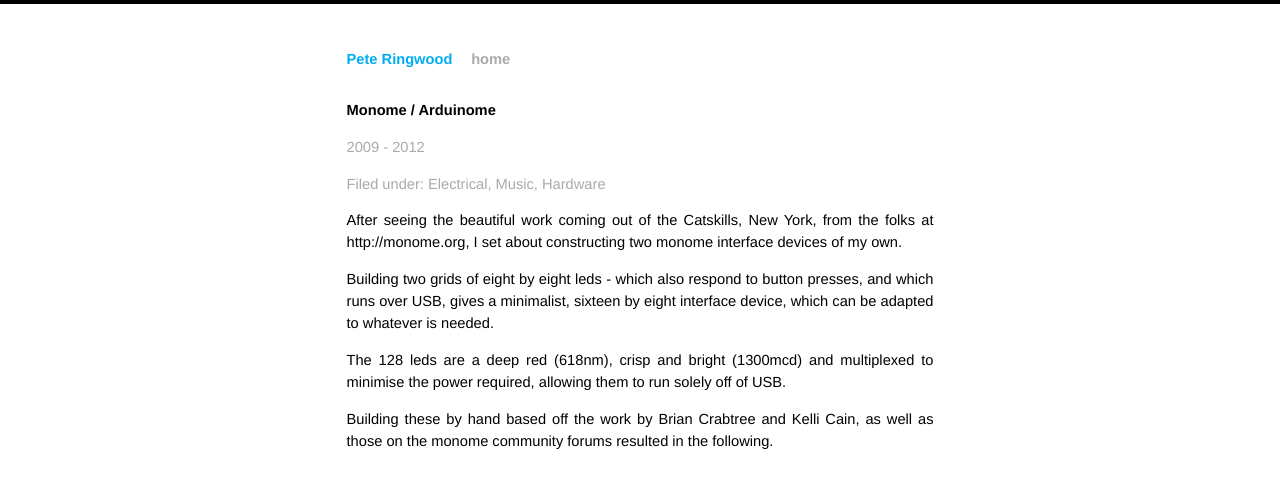
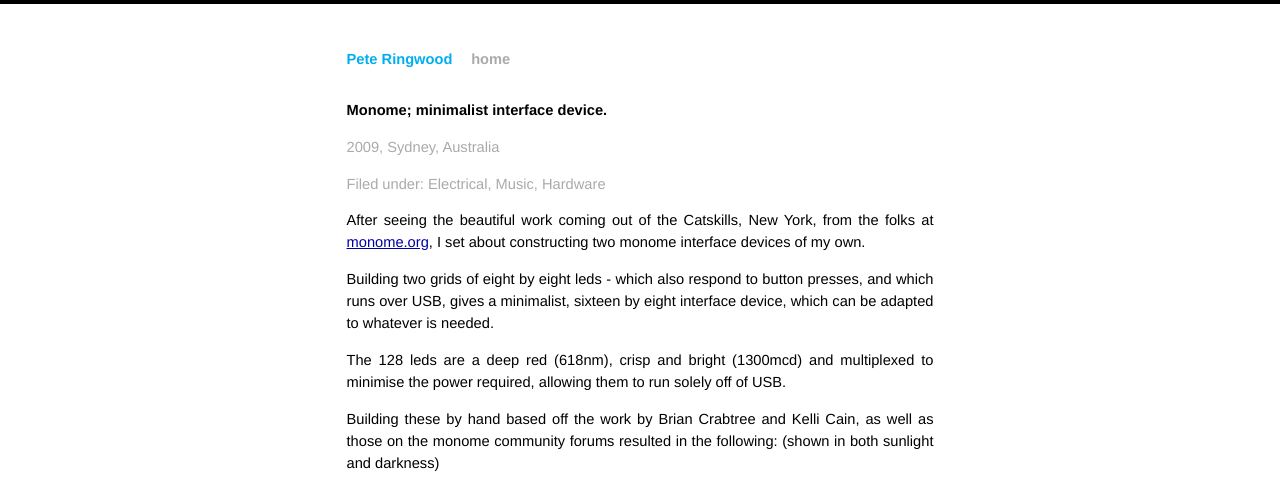
Before and after one commit to pgr/pgr.github.com, a Jekyll site: the page built from _posts/2009-2-27-custom-monome.md, in a window 1280 px wide and 1400 px high. Shown: the top 481 px of the window. Built offline with Jekyll 4.4.1, drawn with Linux system fonts in a browser that asks for light colours; Markdown is read by kramdown in place of the engine named in the settings; some of the changed text lies outside the part shown; grey boxes are pictures that could not be loaded.

Commit message:
added edison video

```diff
--- a/_posts/2009-2-27-custom-monome.md
+++ b/_posts/2009-2-27-custom-monome.md
@@ -1,21 +1,21 @@
 ---
 layout: post
-title: Monome / Arduinome
+title: Monome; minimalist interface device.
 ---
 
 {{ page.title }}
 ================
 
-<p class="meta">2009 - 2012</p>
+<p class="meta">2009, Sydney, Australia</p>
 <p class="meta">Filed under: Electrical, Music, Hardware</p>
 
-After seeing the beautiful work coming out of the Catskills, New York, from the folks at http://monome.org, I set about constructing two monome interface devices of my own.
+After seeing the beautiful work coming out of the Catskills, New York, from the folks at [monome.org](http://monome.org), I set about constructing two monome interface devices of my own.
 
 Building two grids of eight by eight leds - which also respond to button presses, and which runs over USB, gives a minimalist, sixteen by eight interface device, which can be adapted to whatever is needed.
 
 The 128 leds are a deep red (618nm), crisp and bright (1300mcd) and multiplexed to minimise the power required, allowing them to run solely off of USB.
 
-Building these by hand based off the work by Brian Crabtree and Kelli Cain, as well as those on the monome community forums resulted in the following.
+Building these by hand based off the work by Brian Crabtree and Kelli Cain, as well as those on the monome community forums resulted in the following: (shown in both sunlight and darkness)
 
 <a href="https://s3.amazonaws.com/github_image_storage/monome.jpg">
 <img style="margin: 2em auto; display:block;" src="https://s3.amazonaws.com/github_image_storage/monome.jpg" width="500" height="264" alt="" />
@@ -25,7 +25,8 @@
 <img style="margin: 2em auto; display:block;" src="https://s3.amazonaws.com/github_image_storage/monome_2.jpg" width="500" height="264" alt="" />
 </a>
 
-specs:
-70x 5mm LEDs 30degree angle, 618nm, 1300mcd at 20mA. You’ll need to buy a single resistor match your led choice. 1300mcd is a nice brightness - so I’m limiting the leds to about 20mA. So I need one single resistor around 25-30kohms. I settled on 26.8kohms as that’s what I had on hand. For more info: check here:
+Whilst I am still learning how to use this wonderfully elegant grid, here is some footage of what others are doing:
 
-1x Arduino Duemilanova
+<iframe src="http://player.vimeo.com/video/31212506?byline=0&amp;portrait=0&amp;color=59a5d1" width="500" height="281" frameborder="0" webkitAllowFullScreen mozallowfullscreen allowFullScreen></iframe>
+
+specs: 5mm LEDs, 30 degree angle, 618nm, 1300mcd at 20mA, 26.8kOhm common current limiting resistor, powered by 2x Arduino Duemilanovas
```
